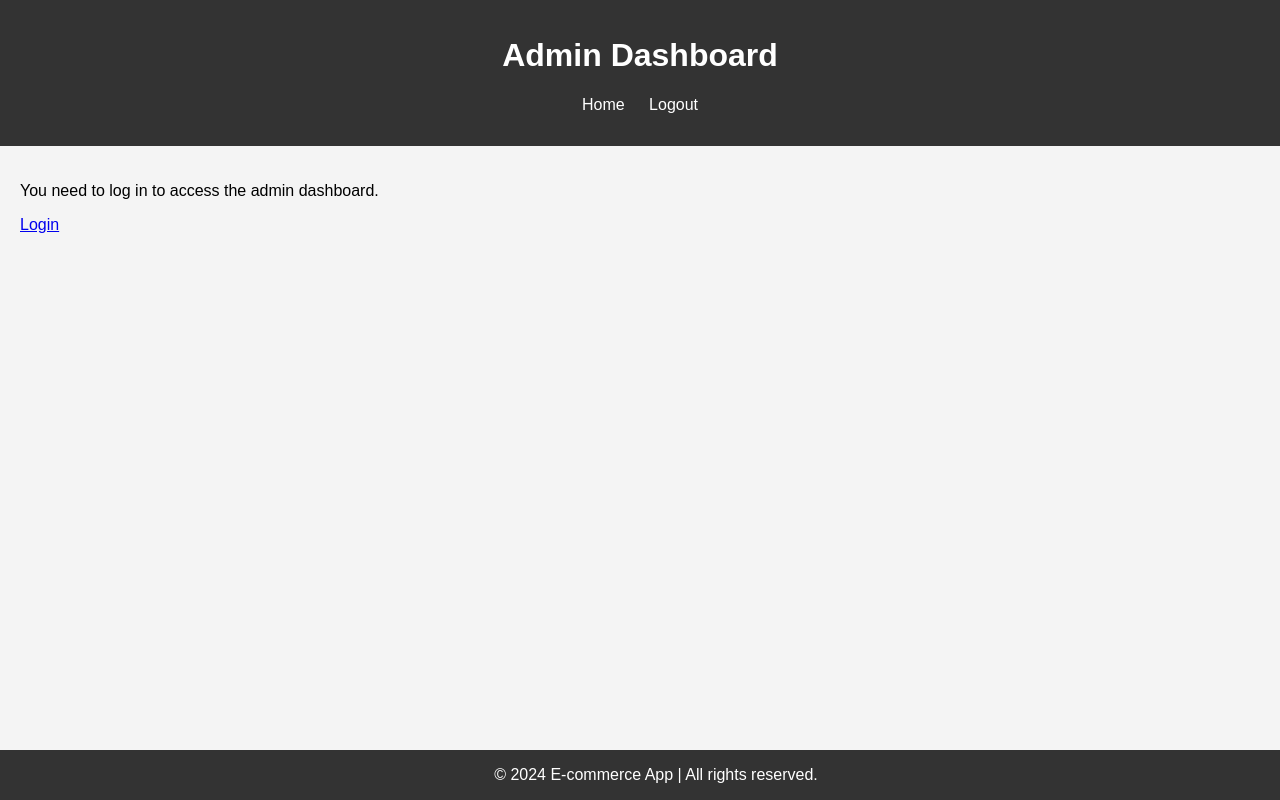
After one commit to Rainey254/ecommerce-backend-api, a Flask app: template templates/admin.html in a window 1280 px wide. The commit adds this page. Run offline with Flask 3, Linux system fonts and the light colour scheme; the template is opened without the code that fills it, so the values that code supplies are empty; parts of the project's set-up code (start-up, migrations or seed data) failed here and were passed over.

Commit message:
Fix and refine login and registration flow with MongoDB integration

```diff
--- a/app.py
+++ b/app.py
@@ -2,6 +2,7 @@ import os
 from flask import Flask, render_template, request, redirect, url_for, flash, session
 from dotenv import load_dotenv
 from utils.db import test_db, users_collection
+from utils.auth import check_role
 from werkzeug.security import generate_password_hash, check_password_hash
 
 load_dotenv()
@@ -27,7 +28,7 @@ def login():
 
         user = users_collection.find_one({'email': email})
         if user and check_password_hash(user['password'], password):
-            session['user'] = {'name': user['name'], 'email': user['email']}
+            session['user'] = {'name': user['name'], 'email': user['email'], 'role': user['role']}
             flash("Logged in successfully!", "success")
             return redirect(url_for('home'))
         else:
@@ -45,14 +46,17 @@ def register():
 
         if users_collection.find_one({'email': email}):
             flash("Email already in use. Please log in.", "error")
-            return redirect(url_for('register'))
+            return redirect(url_for('login'))
 
         hashed_password = generate_password_hash(password)
+
+        role = 'user'
 
         users_collection.insert_one({
             'name': name,
             'email': email,
-            'password': hashed_password
+            'password': hashed_password,
+            'role': role
         })
 
         flash("Registration success! Please log in.", "success")
@@ -66,6 +70,27 @@ def logout():
     flash("Logged out successfully.", "success")
     return redirect(url_for('home'))
 
+@app.route('/admin')
+def admin():
+    user = session.get('user')
+    if not user:
+        flash("You need to log in first.", "error")
+        return redirect(url_for('login'))
+
+    if not check_role(user, 'admin'):
+        flash("You do not have permission to access this page.", "error")
+        return redirect(url_for('home'))
+
+    return render_template('admin.html')
+
+@app.route('/profile')
+def profile():
+    user = session.get('user')
+    if not user:
+        flash("You need to log in first.", "error")
+        return redirect(url_for('login'))
+
+    return render_template('profile.html', user=user)
 
 if __name__ == "__main__":
     print("Starting the flask app")
--- a/static/css/styles.css
+++ b/static/css/styles.css
@@ -87,3 +87,8 @@ form button {
 form button:hover {
     background-color: #555;
 }
+
+footer p {
+    margin: 0;
+    padding: 0;
+}
--- /dev/null
+++ b/templates/admin.html
@@ -0,0 +1,42 @@
+<!DOCTYPE html>
+<html lang="en">
+<head>
+  <meta charset="UTF-8">
+  <meta name="viewport" content="width=device-width, initial-scale=1.0">
+  <title>Admin Dashboard</title>
+  <link rel="stylesheet" href="{{ url_for('static', filename='css/styles.css') }}">
+</head>
+<body>
+  <header>
+    <h1>Admin Dashboard</h1>
+    <nav>
+      <ul>
+        <li><a href="/">Home</a></li>
+        <li><a href="/logout">Logout</a></li>
+      </ul>
+    </nav>
+  </header>
+
+  <main>
+    {% if user %}
+      <h2>Welcome, Admin {{ user.name }}</h2>
+      <p>Manage users and products here.</p>
+      <div>
+        <h3>Users:</h3>
+        <ul>
+          {% for user_item in users %}
+            <li>{{ user_item['name'] }} ({{ user_item['email'] }})</li>
+          {% endfor %}
+        </ul>
+      </div>
+    {% else %}
+      <p>You need to log in to access the admin dashboard.</p>
+      <a href="{{ url_for('login') }}">Login</a>
+    {% endif %}
+  </main>
+
+  <footer>
+    <p>&copy; 2024 E-commerce App | All rights reserved.</p>
+  </footer>
+</body>
+</html>
```
Also changed, not shown: templates/index.html (+7 -4 lines), templates/profile.html (added, +35 -0 lines).
